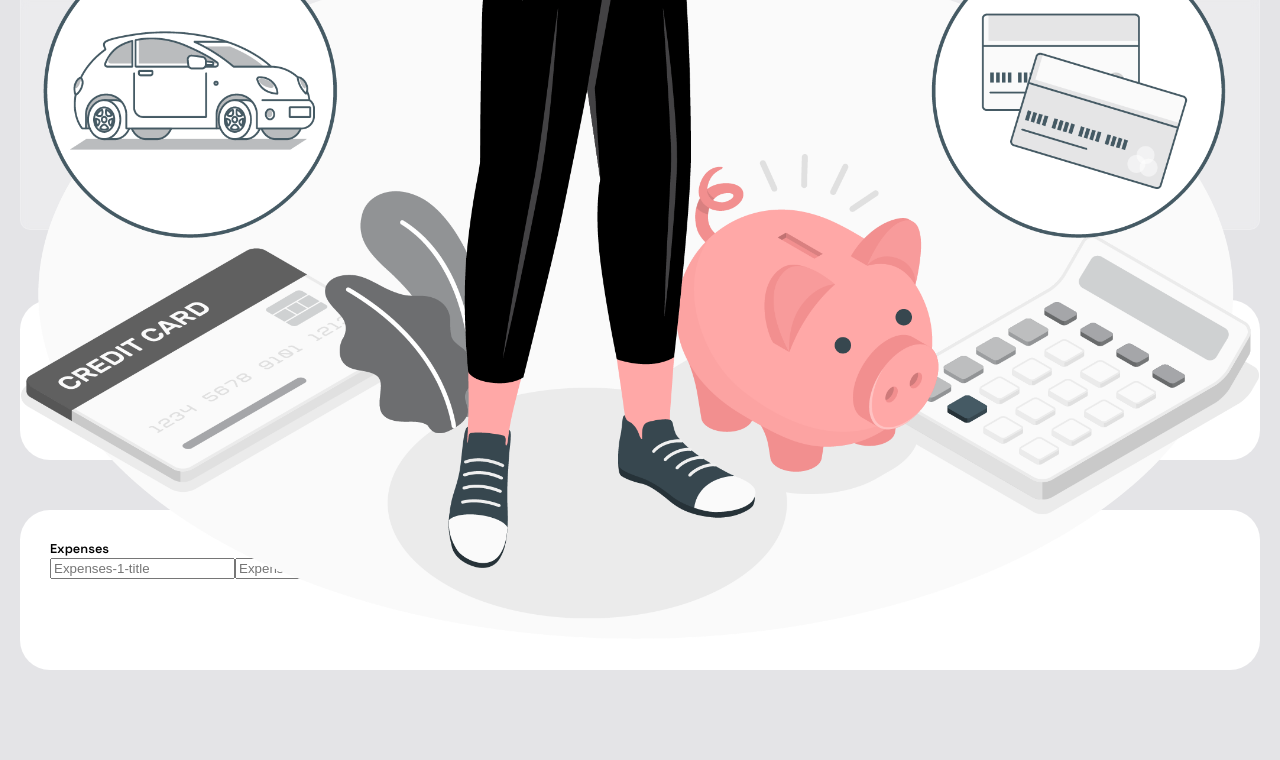
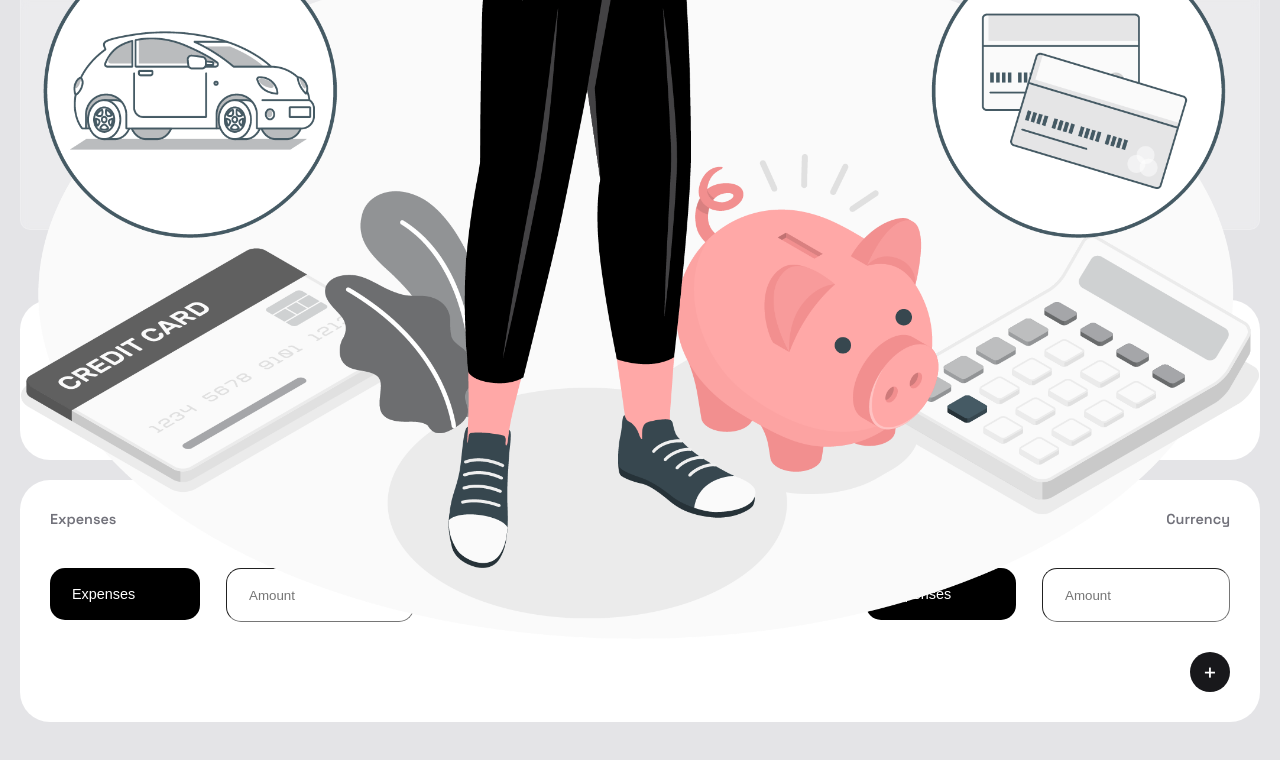
Before and after one commit to vibe-coder/expenses-calculator-main, a React (Create React App) app in the folder expenses-calculator/: page / in a window 1280 px wide. Shown: the part 722-1482 px from the top of the page. Built offline with nearby package versions, Linux system fonts and the light colour scheme.

Commit message:
Styling Input fields

```diff
--- a/expenses-calculator/src/components/Calculation.jsx
+++ b/expenses-calculator/src/components/Calculation.jsx
@@ -22,12 +22,29 @@ function Calculation() {
       <div className='expenses-input-wrapper'>
         <div className='expenses-title-div'>
           <p>Expenses</p>
+          <p>Currency</p>
         </div>
         <div className='expenses-div'>
           <form>
-            <input className='expenses-title' placeholder='Expenses-1-title' type='string'/>
-            <input className='expenses-amount' placeholder='Expenses-Amount' type='string'/>
+            <div className='form-inputs'>
+              <div className='expenses-input-set'>
+                <input className='expenses-title' placeholder='Expenses' type='text'/>
+                <input className='expenses-amount' placeholder='Amount' type='number'/>
+              </div>
+              <div className='expenses-input-set'>
+                <input className='expenses-title' placeholder='Expenses' type='text'/>
+                <input className='expenses-amount' placeholder='Amount' type='number'/>
+              </div>
+              <div className='expenses-input-set'>
+                <input className='expenses-title' placeholder='Expenses' type='text'/>
+                <input className='expenses-amount' placeholder='Amount' type='number'/>
+              </div>
+            </div>
           </form>
+
+          <div className='add-button-div'>
+              <button className='add-button'>+</button>
+            </div>
         </div>
       </div>
     </div>
--- a/expenses-calculator/src/components/styles/Calculation.scss
+++ b/expenses-calculator/src/components/styles/Calculation.scss
@@ -14,7 +14,7 @@
       display: flex;
       flex-direction: column;
       justify-content: center;
-      margin-bottom: 50px;
+      margin-bottom: 20px;
       .income-input-wrapper{
         // background-color: lightblue;
         height: 30px;
@@ -23,7 +23,8 @@
         justify-content: space-between;
         p{
           font-weight: 600;
-          font-size: .8rem;
+          font-size: .9rem;
+          color: #71717a;
           margin: 0;
         }
       }
@@ -40,19 +41,75 @@
     // Expenses Data Collection Form
 
     .expenses-input-wrapper{
-      height: 100px;
       background-color:#ffff;
       border-radius: 30px;
       padding: 30px 30px;
       // display: flex;
       // flex-direction: column;
       // justify-content: center;
+      .expenses-title-div{
+        margin-bottom: 40px;
+        display: flex;
+        justify-content: space-between;
+        p{
+          margin: 0;
+          font-weight: 600;
+          font-size: .9rem;
+          color: #71717a;
+        }
+      }
+      form{
+        margin-bottom: 30px;
+        .form-inputs{
+          display: flex;
+          // background-color: red;
+          justify-content: space-between;
+          flex-wrap: wrap;
+          gap: 15px;
+          aspect-ratio: 0/1;
+          .expenses-input-set{
+            display: flex;
+            justify-content: space-between;
+          }
 
+          .expenses-title{
+            height: 50px;
+            background-color: black;
+            color: white;
+            border: none;
+            border-radius: 15px;
+            text-indent: 20px;
+            width: 40%;
+            // padding-left: 10px;
+          }
+          .expenses-title::placeholder{
+            color: white;
+            font-size: .9rem;
+          }
+          .expenses-amount{
+            height: 50px;
+            width: 50%;
+            // padding-left: 10px;
+            border-radius: 15px;
+            border-width: 1.7px;
+            text-indent: 20px;
+          }
+        }
+      }
+    }
 
-      p{
-        margin: 0;
-        font-weight: 600;
-        font-size: .8rem;
+    .add-button-div{
+      display: flex;
+      justify-content: flex-end;
+      .add-button{
+        background-color: #18181b;
+        color: white;
+        border: none;
+        width: 40px;
+        height: 40px;
+        border-radius: 20px;
+        font-family: Space Grotesk;
+        font-size: 1.5rem;
       }
     }
   }
```
